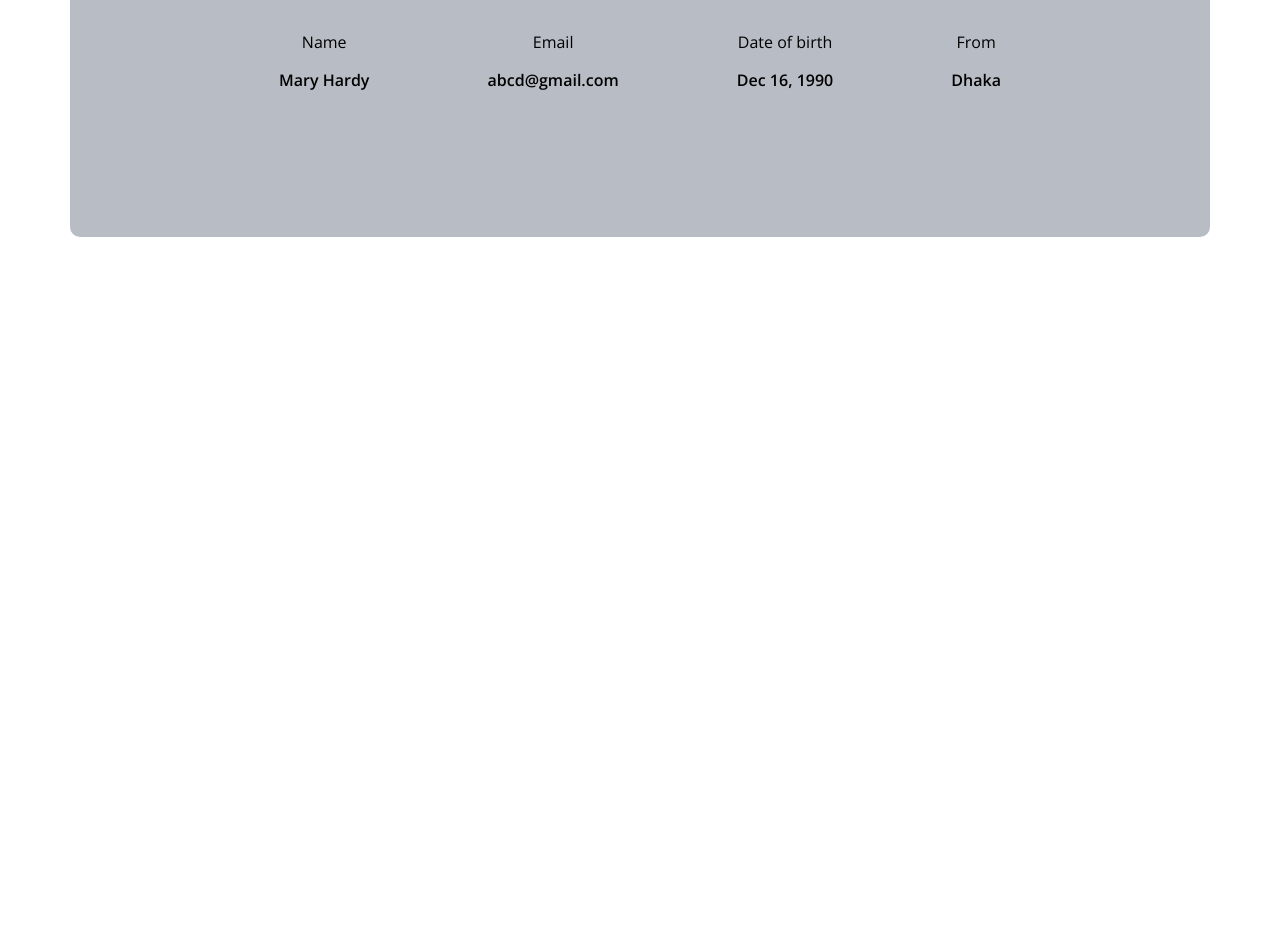
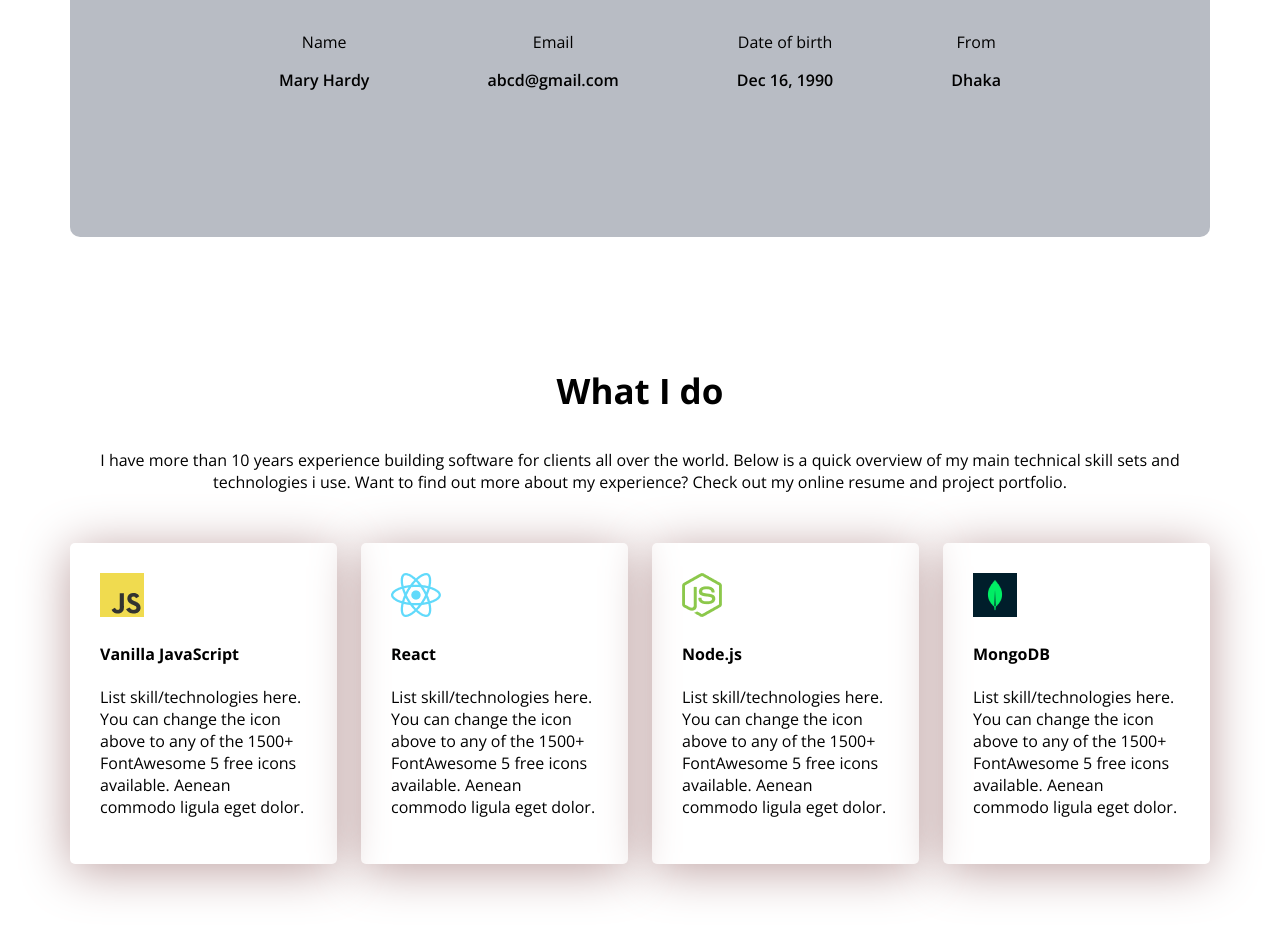
Before and after one commit to rafiqeb/My-first-portfolio, a plain HTML site: page index.html in a window 1280 px wide. Shown: the part 1252-2188 px from the top of the page. Before the commit the page ends 1497 px from the top, so only its background shows below. Drawn offline with nearby package versions, Linux system fonts and the light colour scheme.

Commit message:
added what i do section

```diff
--- a/index.html
+++ b/index.html
@@ -30,7 +30,7 @@
     <img class="banner-profile-pic" src="images/hardy.png" alt="">
 </div>
     </header>
-    <main class="main">
+    <main>
 <section class="about second-bg">
 <h3 class="about-title">About Me</h3>
 <p class="section-description">I, m a designer & developer with a passion for web design. I enjoy developing simple, clean and slick websites that provide real value to the end user. Thousands of clients have procured exceptional resulfs while working with me. Delivering work within time and budget which meets clients requirements in our mata.</p>
@@ -53,6 +53,34 @@
     </div>
 </div>
 </section>
+<!-- what i do section start -->
+ <section class="skills">
+<h3 class="section-title">What I do</h3>
+<p class="sectin-description">I have more than 10 years experience building software for clients all over the world. Below is a quick overview of my main technical skill sets and technologies i use. Want to find out more about my experience? Check out my online resume and project portfolio.</p>
+<div class="skills-container">
+    <!-- .skill*4>img+h4.skill-title+p.skill-description -->
+    <div class="skill">
+        <img src="images/icons/js.png" alt="">
+        <h4 class="skill-title">Vanilla JavaScript</h4>
+        <p class="skill-description">List skill/technologies here. You can change the icon above to any of the 1500+ FontAwesome 5 free icons available. Aenean commodo ligula eget dolor.</p>
+    </div>
+    <div class="skill">
+        <img src="images/icons/react.png" alt="">
+        <h4 class="skill-title">React</h4>
+        <p class="skill-description">List skill/technologies here. You can change the icon above to any of the 1500+ FontAwesome 5 free icons available. Aenean commodo ligula eget dolor.</p>
+    </div>
+    <div class="skill">
+        <img src="images/icons/nodejs.png" alt="">
+        <h4 class="skill-title">Node.js</h4>
+        <p class="skill-description">List skill/technologies here. You can change the icon above to any of the 1500+ FontAwesome 5 free icons available. Aenean commodo ligula eget dolor.</p>
+    </div>
+    <div class="skill">
+        <img src="images/icons/mongo.png" alt="">
+        <h4 class="skill-title">MongoDB</h4>
+        <p class="skill-description">List skill/technologies here. You can change the icon above to any of the 1500+ FontAwesome 5 free icons available. Aenean commodo ligula eget dolor.</p>
+    </div>
+</div>
+ </section>
     </main>
     <footer>
 
--- a/styles/portfolio.css
+++ b/styles/portfolio.css
@@ -97,16 +97,21 @@
  }
 
 /* main styles */
-.main{
+main{
     max-width: 1140px;
     margin: 0 auto;
+}
+main section{
+    margin-top: 130px;
+    margin-bottom: 130px;
 }
 
  /* about styles */
  .about{
     border-radius: 10px;
     padding: 130px 150px;
-    text-align: center;margin-top: 130px;
+    text-align: center;
+
  }
 
 .abot-items{
@@ -117,3 +122,22 @@
  .item-description{
     font-weight:600;
  }
+ .section-title{
+    text-align: center;
+ }
+ .sectin-description{
+    text-align: center;
+ }
+
+ /* skills-container */
+
+ .skills-container{
+    display: flex;
+    gap: 24px;
+    margin-top: 50px;
+ }
+ .skill{
+    padding: 30px;
+    border-radius: 5px;
+    box-shadow: 0px 6px 50px 0px #bda0a0;
+ }
```
